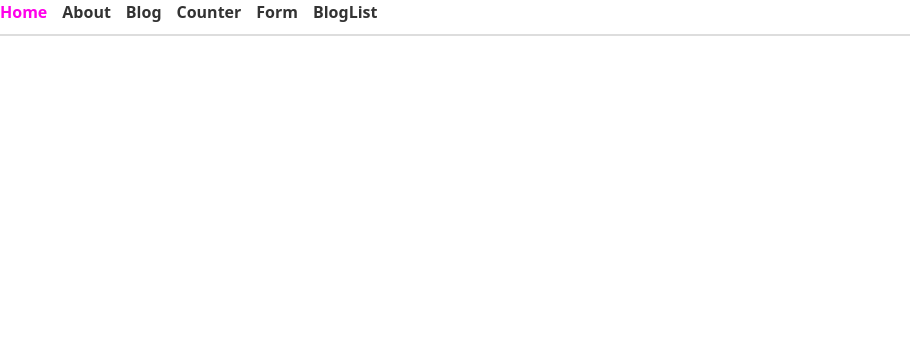
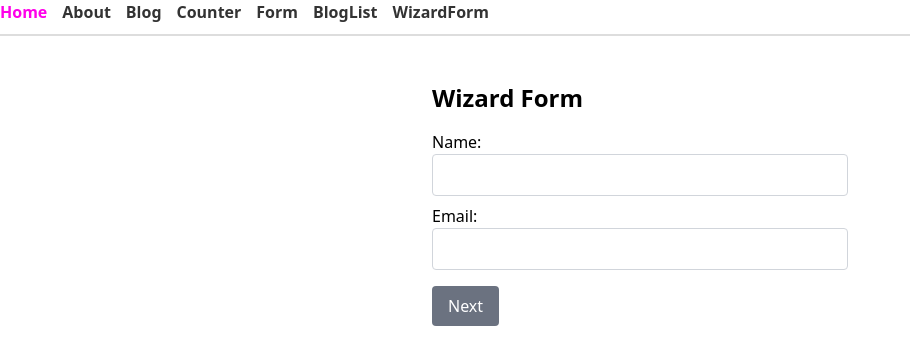
Before and after one commit to Claracandy/my-blog, a React (Vite) app: page /WizardForm in a window 1280 px wide. Shown: the top 364 px of the page, without its empty margins (0-910 px from the left). Built offline with nearby package versions, Linux system fonts and the light colour scheme.

Commit message:
add WizardForm

```diff
--- a/src/App.jsx
+++ b/src/App.jsx
@@ -8,7 +8,7 @@ import BlogDetails from './components/BlogDetails'
 import Counter from './components/Counter'
 import  Form  from './components/Form'
 import BlogList from './components/BlogList'
-
+import WizardForm from './components/WizardForm'
 
 function App() {
   return (
@@ -23,6 +23,7 @@ function App() {
       <Route path ="/counter" element={<Counter/>}/>
       <Route path ="/Form" element={<Form/>}/>
       <Route path ="/BlogList" element={<BlogList/>}/>
+      <Route path ="/WizardForm" element={<WizardForm/>}/>
     </Routes>
 
     </div>
--- a/src/components/Navbar.jsx
+++ b/src/components/Navbar.jsx
@@ -9,6 +9,7 @@ import './Navbar.css'
             <Link to="/counter">Counter</Link>
             <Link to="/Form">Form</Link>
             <Link to="/BlogList">BlogList</Link>
+            <Link to="/ WizardForm"> WizardForm</Link>
 
 
         </nav>
--- /dev/null
+++ b/src/components/WizardForm.jsx
@@ -0,0 +1,141 @@
+import { useState } from "react";
+
+const WizardForm = () => {
+    const [currentStep, setCurrentStep] = useState(1);
+    const [formData, setFormData] = useState({
+        name: "",
+        email: "",
+        address: "",
+        phone: "",
+    });
+    const [isSubmitted, setIsSubmitted] = useState(false)
+
+    const handleInputChange = (e) => {
+        const {name, value} = e.target;
+        setFormData({ ...formData, [name]: value});
+    };
+
+    const nextStep = () => {
+        setCurrentStep((prev) => prev + 1);
+    };
+    const prevStep = () => {
+        setCurrentStep((prev) => prev - 1);
+    }
+
+    const handleSubmit = (e) => {
+        e.preventDefault();
+        setIsSubmitted(true);
+        console.log("Form submitted:", formData)
+    };
+
+    if (isSubmitted) {
+        return (
+          <div className="max-w-md mx-auto p-4">
+            <h2 className="text-2xl font-blod mb-4">Submitted data</h2>
+            <p><strong> Name: </strong> {formData.name}</p>
+            <p><strong>Email: </strong> {formData.email}</p>
+            <p><strong>Address: </strong> {formData.address}</p>
+            <p><strong>Phone: </strong> {formData.phone}</p>
+
+            <button
+                onClick={() => setIsSubmitted(false)}
+                className="mt-4 bg-blue-500 text-white px-4 py-2"
+            >
+                Fill Again
+            </button>
+          </div>
+        );
+    }
+    return (
+        <div className="max-w-md mx-auto p-4">
+            <h1 className="text-2xl font-bold mb-4">Wizard Form</h1>
+
+            {currentStep === 1 && (
+                <div>
+                    <label className="block mb-2">
+                        Name:
+                        <input
+                            type="text"
+                            name="name"
+                            value={formData.name}
+                            onChange={handleInputChange}
+                            className="w-full p-2 border border-gray-300 rounded"
+                        />
+                    </label>
+                    <label className="block mb-2">
+                        Email:
+                        <input
+                            type="email"
+                            name="email"
+                            value={formData.email}
+                            onChange={handleInputChange}
+                            className="w-full p-2 border border-gray-300 rounded"
+                        />
+                    </label>
+                </div>
+            )}
+
+            {currentStep === 2 && (
+                <div>
+                    <label className="block mb-2">
+                        Address:
+                        <input
+                            type="text"
+                            name="address"
+                            value={formData.address}
+                            onChange={handleInputChange}
+                            className="w-full p-2 border border-gray-300 rounded"
+                        />
+                    </label>
+                    <label className="block mb-2">
+                        Phone:
+                        <input
+                            type="text"
+                            name="phone"
+                            value={formData.phone}
+                            onChange={handleInputChange}
+                            className="w-full p-2 border border-gray-300 rounded"
+                        />
+                    </label>
+                </div>
+            )}
+
+            {currentStep === 3 && (
+                <div>
+                    <h2 className="text-xl font-semiblod">Confirm Details</h2>
+                    <p>Name: {formData.name}</p>
+                    <p>Email: {formData.email}</p>
+                    <p>Address: {formData.address}</p>
+                    <p>Phone: {formData.phone}</p>
+                </div>
+            )}
+            <div className="mt-4 flex justify-between">
+                {currentStep > 1 && (
+                    <button
+                        onClick={prevStep}
+                        className="bg-gray-500 text-white px-4 py-2 rounded"
+                    >
+                        Previous
+                    </button>
+                )}
+                {currentStep < 3 ? (
+                    <button
+                        onClick={nextStep}
+                        className="bg-gray-500 text-white px-4 py-2 rounded"
+                    >
+                        Next
+                    </button>
+                ): (
+                    <button
+                        onClick={handleSubmit}
+                        className="bg-green-500 text-white px-4 py-2 rounded"
+                    >
+                        Submit
+                    </button>
+                )}
+            </div>
+        </div>
+    )
+}
+
+export default WizardForm;
```
